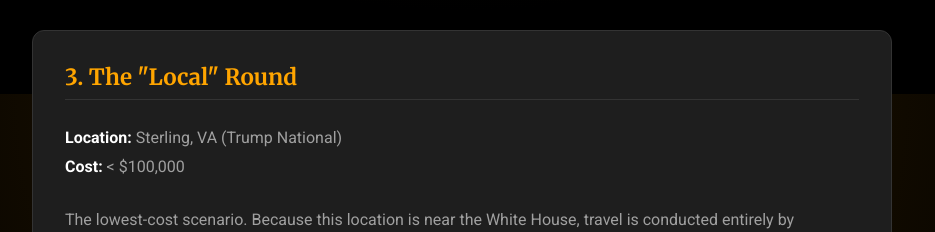
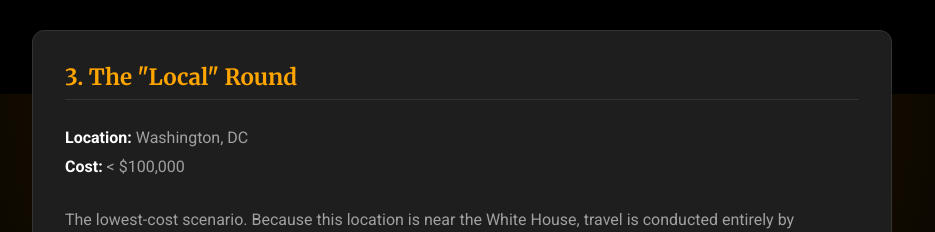
Before and after one commit to soyboi1312/istrumpgolfing.today, a Next.js app: page /cost-breakdown in a window 1280 px wide. Shown: the part 1506-1738 px from the top of the page, without its empty margins (178-1113 px from the left). Built offline with nearby package versions, Linux system fonts and the light colour scheme.

Commit message:
Update cost-breakdown.tsx

```diff
--- a/pages/cost-breakdown.tsx
+++ b/pages/cost-breakdown.tsx
@@ -103,7 +103,7 @@
         <section className={styles.sectionCard}>
           <h2 className={styles.sectionTitle}>3. The "Local" Round</h2>
           <p className={styles.textBlock}>
-            <strong>Location:</strong> Sterling, VA (Trump National)<br/>
+            <strong>Location:</strong> Washington, DC<br/>
             <strong>Cost:</strong> &lt; $100,000
           </p>
           <p className={styles.textBlock}>
```
